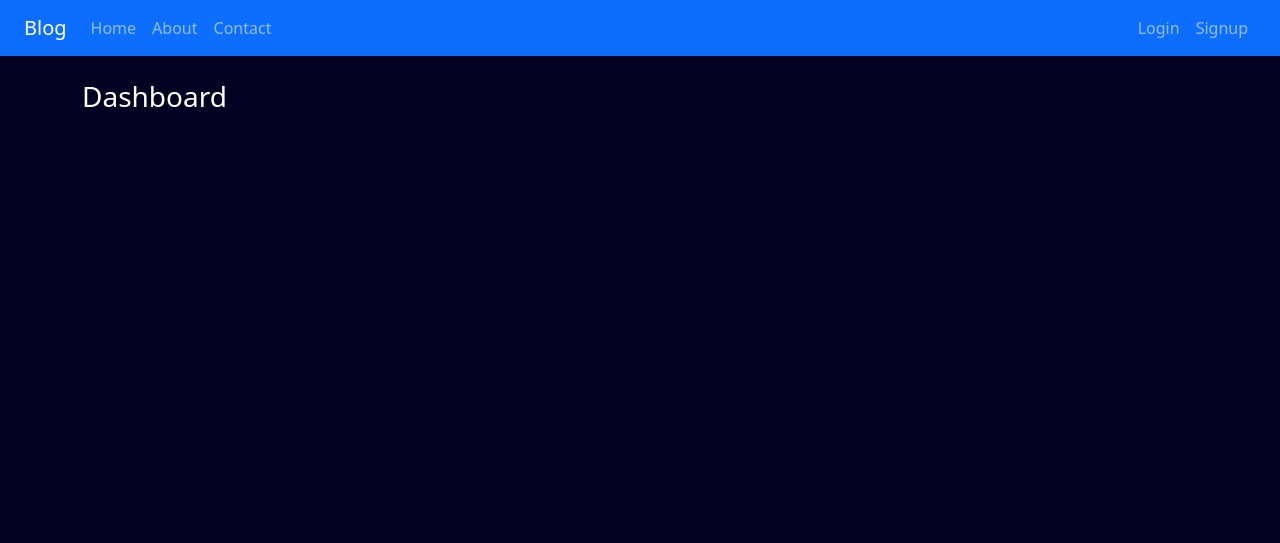
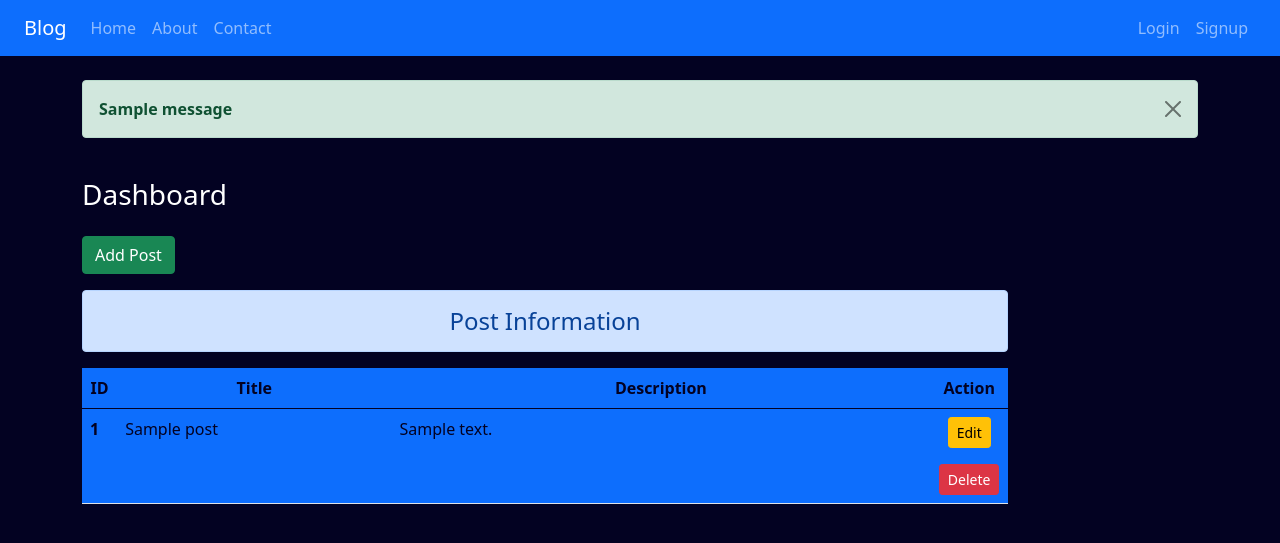
Before and after one commit to ayanrajput/Blog, a Django app: template miniblog/blog/templates/blog/dashboard.html in a window 1280 px wide. Shown: the top 543 px of the page. Run offline with Django 3.2, Linux system fonts and the light colour scheme; the template is opened without the code that fills it: most values are stand-ins (such as "Sample title", 1, 10 or a date in 2020); one stand-in notice (Sample message) is shown; some libraries are stand-ins or nearby versions.

Commit message:
initialized  dashboard page

```diff
--- /dev/null
+++ b/miniblog/blog/templates/blog/addpost.html
@@ -0,0 +1,6 @@
+{% extends "blog/base.html" %} {% block title %}Add Post {% endblock title %} {%
+load static %} {% block content %}
+<div class="col-sm-10">
+  <h3 class="text-white my5">Dashboard/ Add Post</h3>
+</div>
+{% endblock content %}
--- a/miniblog/blog/templates/blog/dashboard.html
+++ b/miniblog/blog/templates/blog/dashboard.html
@@ -1,7 +1,66 @@
 {% extends "blog/base.html" %} {% block title %}Dashboard {% endblock title %}
-{% load static %} {% block content %}
+{% load static %}{% block msg %}{% if messages %}{% for message in messages %}
+<br />
+<div
+  {%
+  if
+  message.tags%}}
+  class="alert alert-{{message.tags}} alert-dismissible fade show"
+  role="alert"
+  {%
+  endif
+  %}
+>
+  <strong>{{message}}</strong>
+  <button
+    type="button"
+    class="btn-close"
+    data-bs-dismiss="alert"
+    aria-label="Close"
+  >
+    <span aria-hidden="true"></span>
+  </button>
+</div>
+
+{% endfor %} {% endif %} {% endblock msg %} {% block content %}
 <div class="col-sm-10">
   <h3 class="text-white my-4">Dashboard</h3>
+  <a href="#" class="btn btn-success btnlg">Add Post</a>
+  <h4 class="text-center alert alert-primary mt-3">Post Information</h4>
+  {% if posts %}
+  <table class="table table-hover bg-primary" style="color: rgb(3, 2, 34)">
+    <thead>
+      <tr class="text-center">
+        <th scope="col" style="width: 2%">ID</th>
+        <th scope="col" style="width: 28%">Title</th>
+        <th scope="col" style="width: 55%">Description</th>
+        <th scope="col" style="width: 2%">Action</th>
+      </tr>
+    </thead>
+    <tbody>
+      {% for post in posts %}
+      <tr>
+        <th scope="row">{{ post.id }}</th>
+        <td>{{post.title}}</td>
+        <td>{{post.desc}}</td>
+        <td class="text-center">
+          <a href="#" class="btn btn-warning btn-sm"> Edit </a>
+          <form action="" method="post" class="d-inline">
+            {% csrf_token %}
+            <input
+              type="submit"
+              class="btn btn-danger btn-sm mt-3"
+              value="Delete"
+            />
+          </form>
+        </td>
+      </tr>
+      {% endfor %}
+    </tbody>
+  </table>
+  {% else %}
+  <h4 class="text-center alert alert-warning">No Records</h4>
+  {% endif %}
 </div>
 
 {% endblock content %}
--- /dev/null
+++ b/miniblog/blog/templates/blog/updatepost.html
@@ -0,0 +1,6 @@
+{% extends "blog/base.html" %} {% block title %}Update Post {% endblock title %}
+{% load static %} {% block content %}
+<div class="col-sm-10">
+  <h3 class="text-white my5">Dashboard/ Update Post</h3>
+</div>
+{% endblock content %}
--- a/miniblog/miniblog/urls.py
+++ b/miniblog/miniblog/urls.py
@@ -25,4 +25,7 @@ urlpatterns = [
     path('signup/', views.user_signup, name='signup'),
     path('login/', views.user_login, name='login'),
     path('logout/', views.user_logout, name='logout'),
+    path('addpost/', views.add_post, name='addpost'),
+    path('updatepost/<int:id>/', views.update_post, name='updatepost'),
+    path('deletepost/<int:id>/', views.delete_post, name='deletepost'),
 ]
```
Also changed, not shown: miniblog/blog/views.py (+26 -1 lines), miniblog/db.sqlite3.
